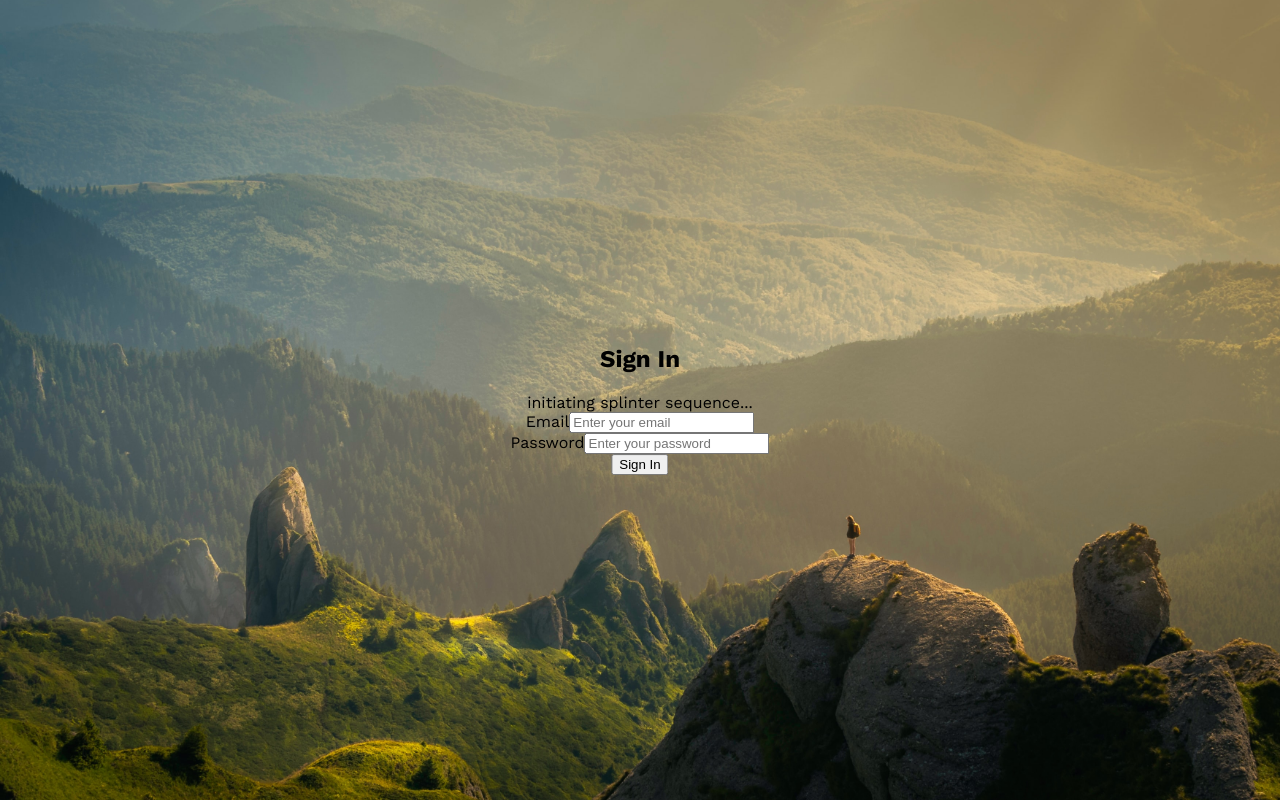
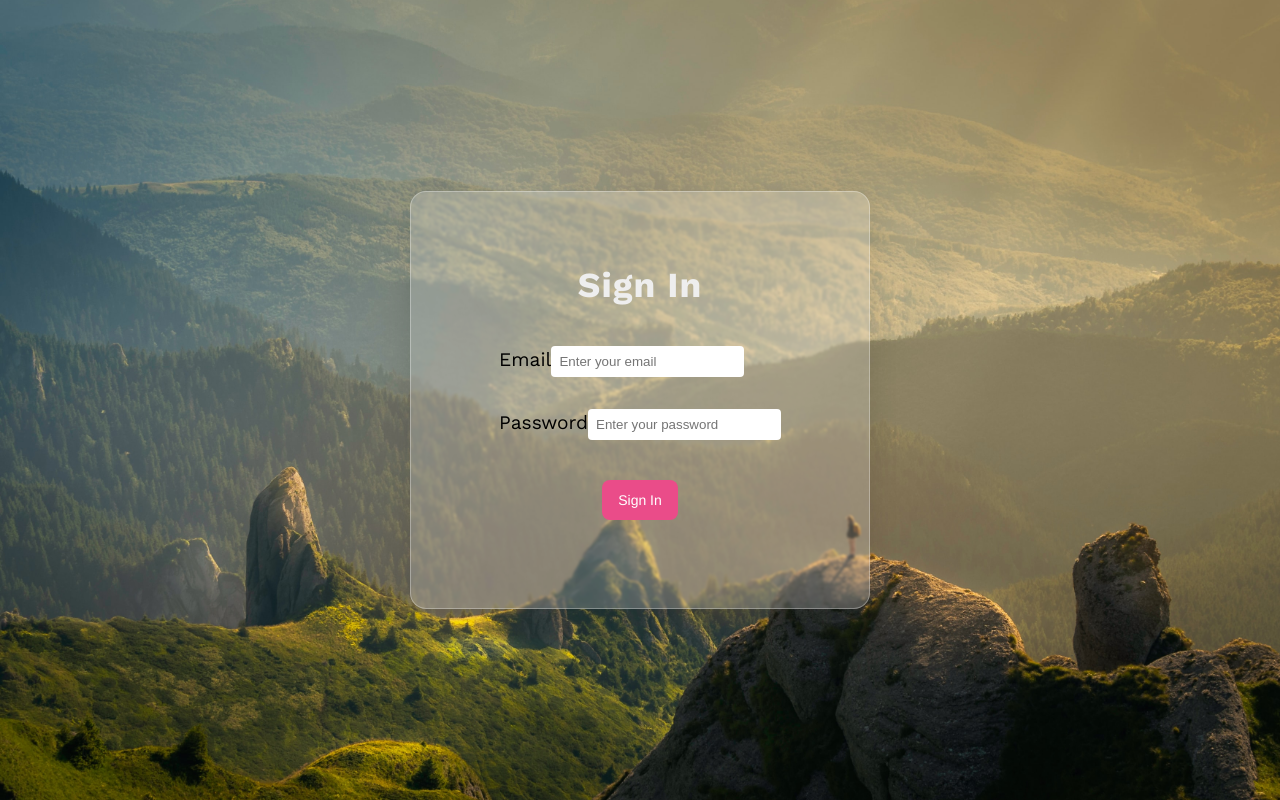
Before and after one commit to encode412/user-gallery, a React (Vite) app: page / in a window 1280 px wide. Built offline with nearby package versions, Linux system fonts and the light colour scheme.

Commit message:
minor edits

```diff
--- a/src/App.css
+++ b/src/App.css
@@ -3,4 +3,5 @@
   margin: 0 auto;
   padding: 2rem;
   text-align: center; */
+  background-color: #e1f1fd;
 }
--- a/src/components/Dropbox.jsx
+++ b/src/components/Dropbox.jsx
@@ -17,12 +17,13 @@ const getColor = (props) => {
 };
 
 const Container = styled.div`
+  margin-top: 1.5rem;
   flex: 1;
   display: flex;
   flex-direction: column;
   align-items: center;
   padding: 40px;
-  border-width: 2px;
+  border-width: 5px;
   border-radius: 10px;
   border-color: ${(props) => getColor(props)};
   border-style: dashed;
@@ -33,6 +34,32 @@ const Container = styled.div`
   outline: none;
   transition: border 0.24s ease-in-out;
 `;
+const Button = styled.button `
+background-color: #EA4C89;
+border-radius: 8px;
+border-style: none;
+box-sizing: border-box;
+color: #FFFFFF;
+cursor: pointer;
+display: inline-block;
+font-family: "Haas Grot Text R Web", "Helvetica Neue", Helvetica, Arial, sans-serif;
+font-size: 14px;
+font-weight: 500;
+height: 40px;
+line-height: 20px;
+list-style: none;
+margin: 0;
+outline: none;
+padding: 10px 16px;
+position: relative;
+text-align: center;
+text-decoration: none;
+transition: color 100ms;
+vertical-align: baseline;
+user-select: none;
+-webkit-user-select: none;
+touch-action: manipulation;
+`
 
 function DropBox({ error, onDrop }) {
   const {
@@ -70,39 +97,16 @@ function DropBox({ error, onDrop }) {
 
           <input {...getInputProps()} />
           <p>Drag 'n' drop some files here</p>
-          <button type="button" className="btn" onClick={open}>
+          <Button type="B" className="btn" onClick={open}>
             Click to select file
-          </button>
+          </Button>
         </Container>
       </section>
       <aside>
         <h4>List</h4>
         <p>{lists}</p>
       </aside>
-      {/* <style jsx>
-        {`
-        .dropbox {
-         flex: 1;
-         display: flex;
-         flex-direction: column;
-         align-items: center;
-         padding: 40px;
-         border-width: 2px;
-         border-radius: 10px;
-         border-color: ${(props) => getColor(props)};
-         border-style: dashed;
-         background-color: #fafafa;
-         color: black;
-         font-weight: bold;
-         font-size: 1.4rem;
-         outline: none;
-         transition: border 0.24s ease-in-out;
-        }
 
-        `}
-
-
-      </style> */}
     </>
   );
 }
--- a/src/components/GalleryGrid.jsx
+++ b/src/components/GalleryGrid.jsx
@@ -54,9 +54,10 @@ const GalleryGrid = ({ setSelectedImage }) => {
       <style jsx>
         {`
           .image-container-grid {
+            padding: 4rem;
             margin: 20px auto;
             display: grid;
-            grid-template-columns: 1fr 1fr 1fr;
+            grid-template-columns: 1fr 1fr 1fr 1fr;
             grid-gap: 40px;
           }
           .img-wrap {
--- a/src/components/Header.jsx
+++ b/src/components/Header.jsx
@@ -1,5 +1,5 @@
-import { useState, useEffect} from 'react';
-import {useNavigate } from 'react-router-dom';
+import { useState, useEffect } from "react";
+import { useNavigate } from "react-router-dom";
 
 /* eslint-disable react/no-unknown-property */
 const Header = () => {
@@ -7,14 +7,13 @@ const Header = () => {
   const [data, setData] = useState(null);
   const navigate = useNavigate();
 
-    const handleChange = (e) => {
-
+  const handleChange = (e) => {
     setSearchText(e.target.value);
   };
 
   const handleSubmit = (e) => {
     e.preventDefault();
-    navigate(`/search?tag=${searchText}`)
+    navigate(`/search?tag=${searchText}`);
     setSearchText(e.target.value);
   };
 
@@ -22,21 +21,49 @@ const Header = () => {
     <div>
       <h1 className='logo'>EncodeDev</h1>
       <div className='content'>
-        <h2 className='title'>Your Pictures</h2>
-        <h3 className='text'>freeze the moment...</h3>
+        <span className='title'>Your Pictures</span><br />
+        <span className='text'>freeze the moment...</span>
         <form onSubmit={handleSubmit}>
-      <input onChange={handleChange} value={searchText} placeholder='Search image by tag' />
-      </form>
+          <input
+            className='search-input'
+            onChange={handleChange}
+            value={searchText}
+            placeholder='Search image by tag'
+          />
+        </form>
       </div>
       <style jsx>
         {`
           .logo {
             margin: 0;
+            padding: 1rem;
+            color: #0099cc;
           }
           .content {
             text-align: center;
           }
           .title {
+            font-size: 3rem;
+            letter-spacing: 1px;
+            margin: 0;
+          }
+          .text {
+            margin: 0;
+
+            font-style: italic;
+            font-size: 0.9rem;
+          }
+          .search-input {
+            padding: 0.8rem;
+            border: none;
+            width: 50%;
+            font-size: .8rem;
+            border-radius: 5px;
+
+          }
+          input:focus {
+            outline: 0;
+            border: 1px solid #0099cc;
           }
         `}
       </style>
--- a/src/components/UploadForm.jsx
+++ b/src/components/UploadForm.jsx
@@ -30,7 +30,7 @@ const UploadForm = () => {
         }
       }
       if (ref.current.value === "") {
-        setError("Please add tag");
+        setError("Please add a tag for your image");
       }
       // else {
       //   setFile(null);
@@ -66,8 +66,9 @@ const UploadForm = () => {
       <form className='form-container' action='/'>
         <input
           ref={ref}
+          className='tag-input'
           onChange={handleTagChange}
-          placeholder='enter a tag for your image'
+          placeholder='Enter a tag for your image'
         />
         <DropBox onDrop={onDrop} />
         {/* <label className='text-center'>
@@ -76,8 +77,8 @@ const UploadForm = () => {
         </label> */}
         <div className='output'>
           {error && <div className='error'>{error}</div>}
-          {file && <div>{file.name}</div>}
-          {tag && <div>{tag}</div>}
+          {file && <div>Uploading: {file.name}</div>}
+          {tag && <div>Tag:  {tag}</div>}
           {file && (
             <ProgressBar
               tag={tag}
@@ -121,6 +122,20 @@ const UploadForm = () => {
             background: var(--primary);
             color: white;
           }
+          .tag-input {
+            padding: 0.8rem;
+            width: 50%;
+            font-size: .8rem;
+            border-radius: 5px;
+            border: none;
+          }
+          input:focus {
+            outline: 0;
+            border: 1px solid #0099cc;
+          }
+          .error {
+            color: #EA4C89;
+          }
 
           .text-center {
             text-align: center;
--- a/src/components/login/Login.jsx
+++ b/src/components/login/Login.jsx
@@ -32,8 +32,9 @@ const Login = () => {
     <div className='login-container'>
       <div className='login-container_content'>
         <h2>Sign In</h2>
-        <span>initiating splinter sequence...</span>
-        <div>
+        {/* <span>initiating splinter sequence...</span> */}
+        <div className='login-container_content_details'>
+        <div className='login-container_content_details_input'>
           <label htmlFor='email'>Email</label>
           <input
             id='email'
@@ -43,7 +44,7 @@ const Login = () => {
           />
         </div>
 
-        <div>
+        <div className='login-container_content_details_input'>
           <label htmlFor='email'>Password</label>
           <input
             id='password'
@@ -52,10 +53,11 @@ const Login = () => {
             placeholder='Enter your password'
           />
         </div>
-        <div>
+        </div>
+        <div className='login-container_content_button'>
           <button onClick={signIn}>Sign In</button>
         </div>
-        {error}
+        <span className='error'>{error}</span>
       </div>
     </div>
   );
--- a/src/components/login/LoginStyles.scss
+++ b/src/components/login/LoginStyles.scss
@@ -6,7 +6,14 @@
   height: 100vh;
 
   &_content {
+    background: rgba(255, 255, 255, 0.2);
+    border-radius: 16px;
+    box-shadow: 0 4px 30px rgba(0, 0, 0, 0.1);
+    backdrop-filter: blur(1px);
+    -webkit-backdrop-filter: blur(5px);
+    border: 1px solid rgba(255, 255, 255, 0.3);
     margin: 0;
+    padding: 4.5rem;
     display: flex;
     flex-direction: column;
     justify-content: center;
@@ -15,5 +22,72 @@
     position: absolute;
     top: 50%;
     left: 50%;
+    h2 {
+      color: #eee;
+      font-size: 2.2rem;
+      letter-spacing: 1px;
+      margin: 0;
+    }
+    &_details {
+      margin: 1.5rem auto;
+      &_input {
+        padding: 1rem;
+        label {
+          font-size: 1.2rem;
+
+
+      }
+      input {
+        outline: 0;
+        border: 0;
+        border-radius: 4px;
+        padding: .5rem;
+       margin-right: auto;
+
+      }
+    }
+  }
+  &_button {
+      /* CSS */
+button {
+  background-color: #EA4C89;
+  border-radius: 8px;
+  border-style: none;
+  box-sizing: border-box;
+  color: #FFFFFF;
+  cursor: pointer;
+  display: inline-block;
+  font-family: "Haas Grot Text R Web", "Helvetica Neue", Helvetica, Arial, sans-serif;
+  font-size: 14px;
+  font-weight: 500;
+  height: 40px;
+  line-height: 20px;
+  list-style: none;
+  margin: 0;
+  outline: none;
+  padding: 10px 16px;
+  position: relative;
+  text-align: center;
+  text-decoration: none;
+  transition: color 100ms;
+  vertical-align: baseline;
+  user-select: none;
+  -webkit-user-select: none;
+  touch-action: manipulation;
+}
+
+button:hover,
+button:focus {
+  background-color: #F082AC;
+  cursor: pointer;
+}
+
+
+  }
+  .error {
+    margin-top: 1rem;
+    font-size: 1.2rem;
+    color: red;
   }
 }
+}
```
